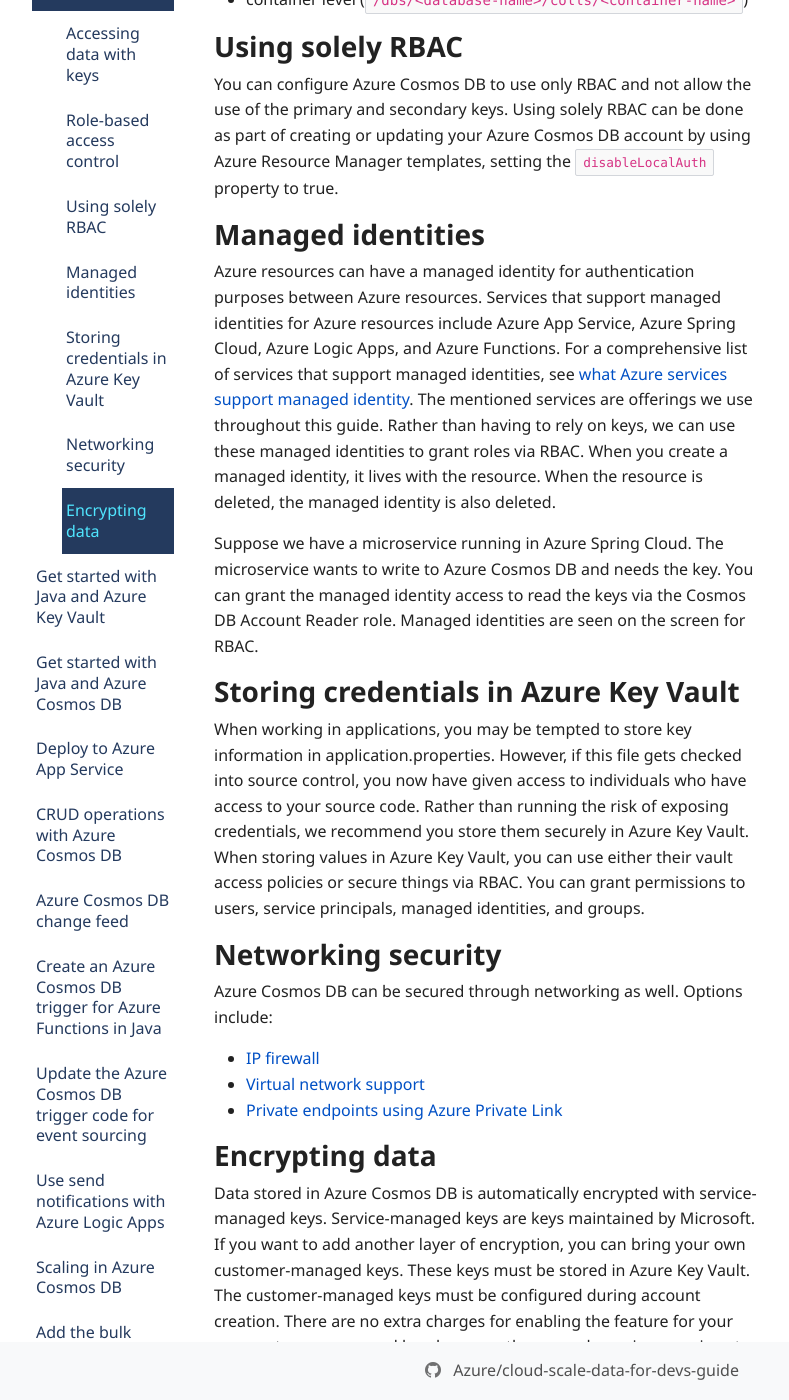
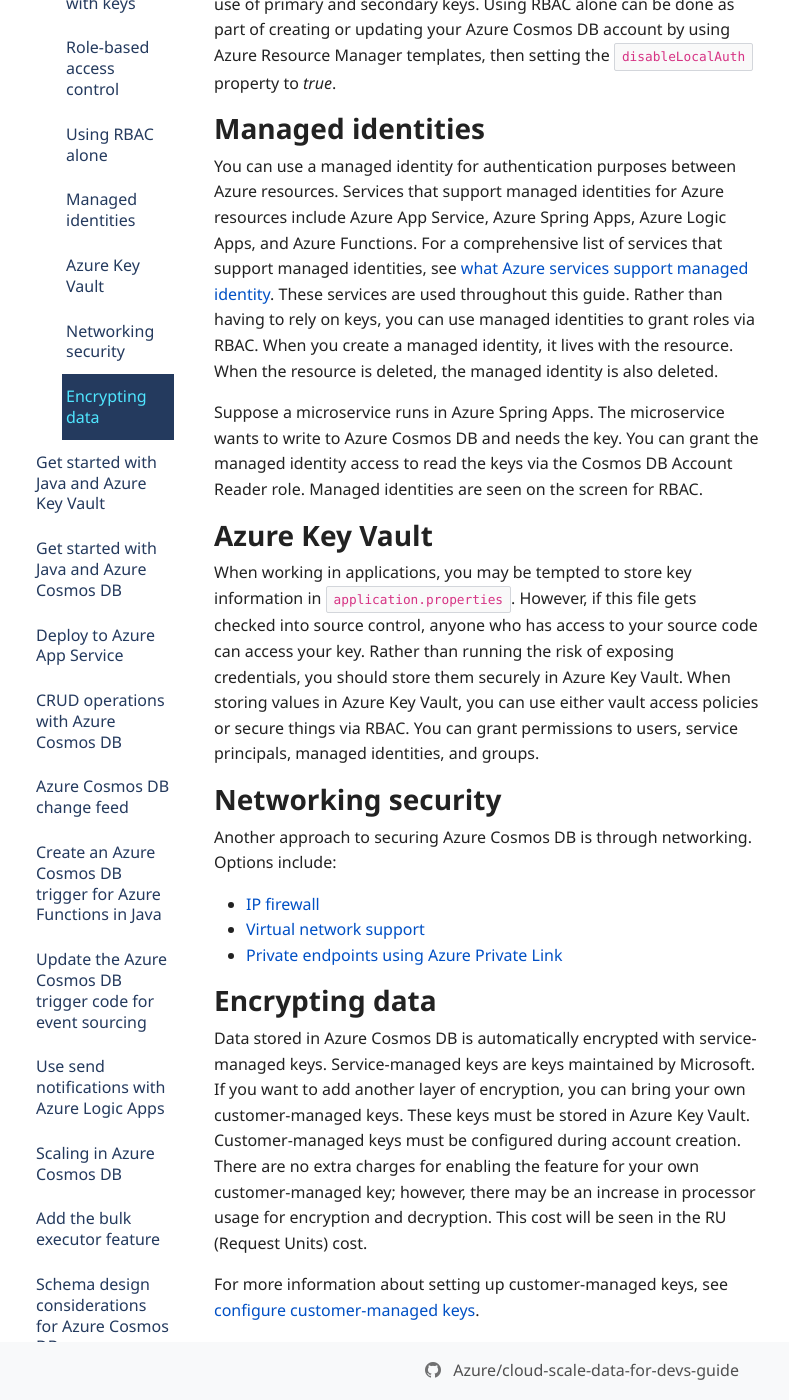
Before and after one commit to Azure/cloud-scale-data-for-devs-guide, a Jekyll site: the page built from docs/security.md, in a window 1280 px wide and 1400 px high, scrolled down 1877 px. Shown: the whole window, without its empty margins (58-847 px from the left). Built offline with Jekyll 4.4.1, drawn with Linux system fonts in a browser that asks for light colours; nearby versions of some CDN libraries; some web fonts are replaced; our own code applies the rules of GitHub Pages for plain Markdown files; comment, search, counter and statistics services are not loaded; some of the changed text lies outside the part shown.

Commit message:
User Story 1971941: Content Update: [Azure Cosmos DB] Java developer guide conversion (#18)
* Edit 4 articles

* Second pass

* Fix minor issues

* Revert next steps

```diff
--- a/docs/foreword.md
+++ b/docs/foreword.md
@@ -1,6 +1,6 @@
 ---
-title: Foreword
-description: Review what this guide is, includes, and isn't.
+title: Azure Cosmos DB Java Developer Guide
+description: Learn how the Azure Cosmos DB Java Developer Guide can help you bring cloud-native Java applications to Azure.
 ms.service: cosmos-db
 ms.topic: reference
 ms.date: 08/19/2022
@@ -10,20 +10,28 @@
 sequence: 0
 ---
 
-# Foreword
+# Azure Cosmos DB Java Developer Guide: Foreword
 
-The Azure Cosmos DB Java Developer Guide is a guide for bringing Cloud Native Java applications to Azure and using Azure Cosmos DB for your data needs. This guide will offer insights on getting into NoSQL and why Azure Cosmos DB is the solution. These insights are designed to be useful whether you're starting with a NoSQL background or coming into  project with a relational mindset. Data isn't the only thing involved in an application, and this guide will take you through working with more Azure services that integrate well with Azure Cosmos DB. This developer guide will help you bring your data to Azure Cosmos DB and use the Java support in Azure. This guide will help you host your Java application in Azure Spring Cloud or set up notifications with Azure Functions and Azure Logic Apps.
+Welcome to the Azure Cosmos DB Java Developer Guide. The purpose of this guide is to help you build cloud-native Java applications in Azure. You'll gain insights about using NoSQL and why you should consider Azure Cosmos DB, our fully managed, distributed NoSQL database service on Azure.
 
-## What this guide isn't
+These insights are designed to be useful whether you're starting with a NoSQL background or coming into a project with a relational mindset. Data isn't the only thing involved in an application, and this guide will take you through working with other Azure services that integrate well with Azure Cosmos DB.
 
-This guide doesn't cover migrating existing Java applications to Azure. Migrating existing Java applications is well covered in the [Java to Azure migration strategy documentation](/azure/developer/java/migration/). It doesn't cover relational data storage in Azure. It isn't intended to be a complete compendium of all things Java and Azure, though there will be many Azure offerings showcased.
+You'll learn how to host Java applications in [Azure Spring Apps](https://azure.microsoft.com/services/spring-apps/) or set up notifications with [Azure Functions](https://azure.microsoft.com/services/functions/) and [Azure Logic Apps](https://azure.microsoft.com/services/logic-apps/).
 
-## What this guide includes
+## What this guide covers
 
-As the focus is on cloud native Java applications, Java with Spring Boot will be the main theme throughout the examples. The guide will showcase many of the free Azure offerings. In addition, this guide will showcase other offerings needed for getting Java cloud native applications established in Azure. The guide will get into detail on how to use Azure Cosmos DB for your data needs. It will include situations related to the retail world in addition to suggestions for other business cases. You'll have an application that can run in an Azure Pay-as-you-go account with the Azure Cosmos DB free tier for $20/month. By the end of this guide, you should have the confidence to build cloud native Java applications in Azure with Azure Cosmos DB as a data store.
+Real-world examples will showcase Azure platforms. Since the focus is on cloud-native Java applications, this guide will use Java with Spring Boot throughout.
+
+In addition, you'll learn how to use Azure Cosmos DB for your data needs, such as storing product information in Azure Cosmos DB or sending notifications with Azure Logic Apps to users when products have changed.
+
+Retail situations will be included, as well as suggestions for other business cases. By the end of this guide, you should have the confidence to build cloud-native Java applications in Azure with Azure Cosmos DB as a data store. You'll be able to run an application in an Azure pay-as-you-go account with the Azure Cosmos DB free tier.
+
+## Not covered
+
+This guide doesn't explain how to migrate existing Java applications to Azure. Migrating existing Java applications is covered in the [Java to Azure migration strategy documentation](/azure/developer/java/migration/). As well, this guide doesn't cover relational data storage in Azure. It isn't intended to be a complete compendium of all things Java and Azure, though there will be many Azure offerings showcased.
 
 ## Scenario introduction
 
-Contoso has acquired an online pet supplies store that is considering migrating their Java eCommerce platform to Azure. In this guide, you'll see examples applying to an eCommerce situation. This guide showcases Azure platforms using real-world use cases. These cases could include storing product information in Azure Cosmos DB or sending notifications with Azure Logic Apps to notify someone when products have changed.
+Throughout this guide, we'll examine a pet store eCommerce scenario to showcase Azure platforms. In this example, a fictional company called Contoso has acquired an online pet supplies store that's considering migrating their Java eCommerce platform to Azure.
 
 [Next &#124; Introduction to NoSQL](intro-nosql.md){: .btn .btn-primary .btn-lg }
--- a/docs/security.md
+++ b/docs/security.md
@@ -12,64 +12,64 @@
 
 # Security in Azure Cosmos DB
 
-There are various concepts to keep in mind with security in Azure Cosmos DB. Let's look at some of the options.
+Security is a critical concern for any system. Azure Cosmos DB offers various options for keeping your data safe and for controlling who can access it.
 
-## Accessing data with keys
+## Access data with keys
 
-When you create an Azure Cosmos DB account, it contains a set of keys for Read-Write access and a set of Read Only keys. If you're developing with keys, you need to make sure to secure those credentials so that they don't accidentally make it into source control. Throughout this guide, we advocate for these approaches rather than storing key values in ``application.properties``. If you must work with keys:
+Your Azure Cosmos DB account contains a set of keys for *read-write* access and a set of *read only* keys. If you're developing with keys, you need to secure those credentials so that they don't accidentally make it into source control. This guide outlines options for controlling keys rather than storing key values in `application.properties`.
 
-* Store the keys in environment variables. Environment variables make it easy to store the values in a place without checking them in to source control. When it comes to deploying the solution into Azure, Azure App Service, Azure Functions, and Azure Spring Cloud support environment variables as well.
+If you must work with keys:
+
+* Store the keys in environment variables. Environment variables make it easy to store the values in a place without checking them in to source control. Azure App Service, Azure Functions, and Azure Spring Apps support environment variables as well.
 
 * Another option for storing secure values is in Azure Key Vault. For more information on working with Java and Azure Key Vault, check out our [Hello World code sample with Java and Azure Key Vault](get-started-with-java-and-key-vault.md).
 
 ## Role-based access control
 
-One of the ways you can secure access to your Azure Cosmos DB account is with role-based access control (RBAC) with Azure Active Directory. With Azure RBAC, you can assign users, service principals, managed identities, and groups as members within a role. RBAC for Azure resources is managed in the section labeled **Access Control (IAM)** when working in the Azure portal. IAM is an acronym for Identity and Access Management.
+One of the ways you can secure access to your Azure Cosmos DB account is with role-based access control (RBAC). With Azure RBAC, you can assign users, service principals, managed identities, and groups as members within a role. Azure RBAC can be managed in the section labeled **Access Control (IAM)** when working in the Azure portal. IAM is an acronym for Identity and Access Management.
 
-Azure RBAC uses Azure Active Directory for the authentication portion. It uses role assignments for authorization determination.
-
-By assigning roles at the resource level, you have fine-grained control over your resource access.
+Azure RBAC uses [Azure Active Directory (Azure AD)](https://azure.microsoft.com/services/active-directory/) for the authentication portion. It uses role assignments for authorization determination. By assigning roles at the resource level, you have fine-grained control over your resource access.
 
 ### Azure Cosmos DB-specific RBAC roles
 
-There are two roles specific for Azure Cosmos DB. They're **Cosmos DB Built-in Data Reader** and **Cosmos DB Built-in Data Contributor**. The Cosmos DB Built-in Data Reader role includes actions for reading metadata on database accounts, reading items in a container, executing queries, and reading the change feed. The Cosmos DB Built-in Data Contributor role includes actions for reading metadata on database accounts, reading and writing with containers, and reading and writing with items.
+Azure Cosmos DB uses two built-in roles. The **Cosmos DB Built-in Data Reader** role includes actions for reading metadata on database accounts, reading items in a container, executing queries, and reading the change feed. The **Cosmos DB Built-in Data Contributor** role includes actions for reading metadata on database accounts, reading and writing with containers, and reading and writing with items.
 
-There are no built-in Azure Cosmos DB-specific roles regarding:
+There are no built-in Azure Cosmos DB-specific roles for:
 
-* Creating, replacing, and deleting databases and containers
-* Replacing container throughput
-* Creating, replacing, deleting, and reading stored procedures, triggers, and user defined functions
+* Creating, replacing, and deleting databases and containers.
+* Replacing container throughput.
+* Creating, replacing, deleting, and reading stored procedures, triggers, and user defined functions.
 
-### Cosmos DB-specific Guidance for Custom RBAC Roles
+### Custom RBAC roles
 
-The Azure Cosmos DB actions support wildcard notation at the containers and items levels when creating custom role definitions for RBAC. Their actions can be referred to as:
+Azure Cosmos DB actions support wildcard notation at the container and item levels when creating custom role definitions for RBAC. Their actions can be referred to as:
 
-* ``Microsoft.DocumentDB/databaseAccounts/sqlDatabases/containers/*``
-* ``Microsoft.DocumentDB/databaseAccounts/sqlDatabases/containers/items/*``
+* `Microsoft.DocumentDB/databaseAccounts/sqlDatabases/containers/*`
+* `Microsoft.DocumentDB/databaseAccounts/sqlDatabases/containers/items/*`
 
 There are three scopes for role assignments:
 
-* account level (``/``)
-* database level (``/dbs/<database-name>``)
-* container level (``/dbs/<database-name>/colls/<container-name>``)
+* Account level (`/`)
+* Database level (`/dbs/<database-name>`)
+* Container level (`/dbs/<database-name>/colls/<container-name>`)
 
-## Using solely RBAC
+## Using RBAC alone
 
-You can configure Azure Cosmos DB to use only RBAC and not allow the use of the primary and secondary keys. Using solely RBAC can be done as part of creating or updating your Azure Cosmos DB account by using Azure Resource Manager templates, setting the ``disableLocalAuth`` property to true.
+You can configure Azure Cosmos DB to use only RBAC and not allow the use of primary and secondary keys. Using RBAC alone can be done as part of creating or updating your Azure Cosmos DB account by using Azure Resource Manager templates, then setting the `disableLocalAuth` property to *true*.
 
 ## Managed identities
 
-Azure resources can have a managed identity for authentication purposes between Azure resources. Services that support managed identities for Azure resources include Azure App Service, Azure Spring Cloud, Azure Logic Apps, and Azure Functions. For a comprehensive list of services that support managed identities, see [what Azure services support managed identity](https://docs.microsoft.com/azure/active-directory/managed-identities-azure-resources/overview#what-azure-services-support-the-feature). The mentioned services are offerings we use throughout this guide. Rather than having to rely on keys, we can use these managed identities to grant roles via RBAC. When you create a managed identity, it lives with the resource. When the resource is deleted, the managed identity is also deleted.
+You can use a managed identity for authentication purposes between Azure resources. Services that support managed identities for Azure resources include Azure App Service, Azure Spring Apps, Azure Logic Apps, and Azure Functions. For a comprehensive list of services that support managed identities, see [what Azure services support managed identity](https://docs.microsoft.com/azure/active-directory/managed-identities-azure-resources/overview#what-azure-services-support-the-feature). These services are used throughout this guide. Rather than having to rely on keys, you can use managed identities to grant roles via RBAC. When you create a managed identity, it lives with the resource. When the resource is deleted, the managed identity is also deleted.
 
-Suppose we have a microservice running in Azure Spring Cloud. The microservice wants to write to Azure Cosmos DB and needs the key. You can grant the managed identity access to read the keys via the Cosmos DB Account Reader role. Managed identities are seen on the screen for RBAC.
+Suppose a microservice runs in Azure Spring Apps. The microservice wants to write to Azure Cosmos DB and needs the key. You can grant the managed identity access to read the keys via the Cosmos DB Account Reader role. Managed identities are seen on the screen for RBAC.
 
-## Storing credentials in Azure Key Vault
+## Azure Key Vault
 
-When working in applications, you may be tempted to store key information in application.properties. However, if this file gets checked into source control, you now have given access to individuals who have access to your source code. Rather than running the risk of exposing credentials, we recommend you store them securely in Azure Key Vault. When storing values in Azure Key Vault, you can use either their vault access policies or secure things via RBAC. You can grant permissions to users, service principals, managed identities, and groups.
+When working in applications, you may be tempted to store key information in `application.properties`. However, if this file gets checked into source control, anyone who has access to your source code can access your key. Rather than running the risk of exposing credentials, you should store them securely in Azure Key Vault. When storing values in Azure Key Vault, you can use either vault access policies or secure things via RBAC. You can grant permissions to users, service principals, managed identities, and groups.
 
 ## Networking security
 
-Azure Cosmos DB can be secured through networking as well. Options include:
+Another approach to securing Azure Cosmos DB is through networking. Options include:
 
 * [IP firewall](https://docs.microsoft.com/azure/cosmos-db/how-to-configure-firewall)
 * [Virtual network support](https://docs.microsoft.com/azure/cosmos-db/how-to-configure-vnet-service-endpoint)
@@ -77,8 +77,10 @@
 
 ## Encrypting data
 
-Data stored in Azure Cosmos DB is automatically encrypted with service-managed keys. Service-managed keys are keys maintained by Microsoft. If you want to add another layer of encryption, you can bring your own customer-managed keys. These keys must be stored in Azure Key Vault. The customer-managed keys must be configured during account creation. There are no extra charges for enabling the feature for your own customer-managed key; however, there may be an increase in extra processing for your encryption and decryption. This cost will be seen in the RU (Request Units) cost. For more information about setting up customer-managed keys, see [configure customer-managed keys](https://docs.microsoft.com/azure/cosmos-db/how-to-setup-cmk).
+Data stored in Azure Cosmos DB is automatically encrypted with service-managed keys. Service-managed keys are keys maintained by Microsoft. If you want to add another layer of encryption, you can bring your own customer-managed keys. These keys must be stored in Azure Key Vault. Customer-managed keys must be configured during account creation. There are no extra charges for enabling the feature for your own customer-managed key; however, there may be an increase in processor usage for encryption and decryption. This cost will be seen in the RU (Request Units) cost.
 
-Azure Cosmos DB takes backups of your data. If you need to restore this data with a customer-managed key, the encryption key must be available in Azure Key Vault.
+For more information about setting up customer-managed keys, see [configure customer-managed keys](https://docs.microsoft.com/azure/cosmos-db/how-to-setup-cmk).
 
-[Next &#124; Getting started with Java and Azure Key Vault](get-started-with-java-and-key-vault.md){: .btn .btn-primary .btn-lg }
+Azure Cosmos DB backs up your data. If you need to restore this data with a customer-managed key, the encryption key must be available in Azure Key Vault.
+
+[Next &#124; Get started with Java and Azure Key Vault](get-started-with-java-and-key-vault.md){: .btn .btn-primary .btn-lg }
```
Also changed, not shown: other parts of docs/security.md (+1 -1 lines), docs/intro-cosmos.md (+34 -26 lines), docs/intro-nosql.md (+16 -18 lines).
